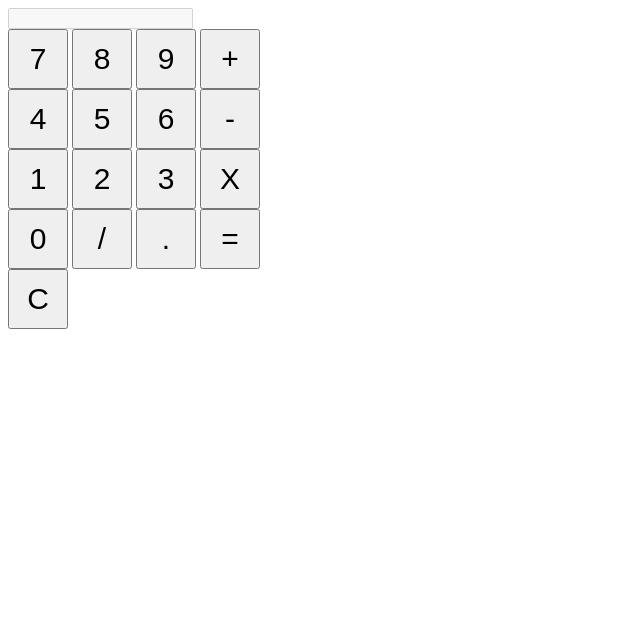
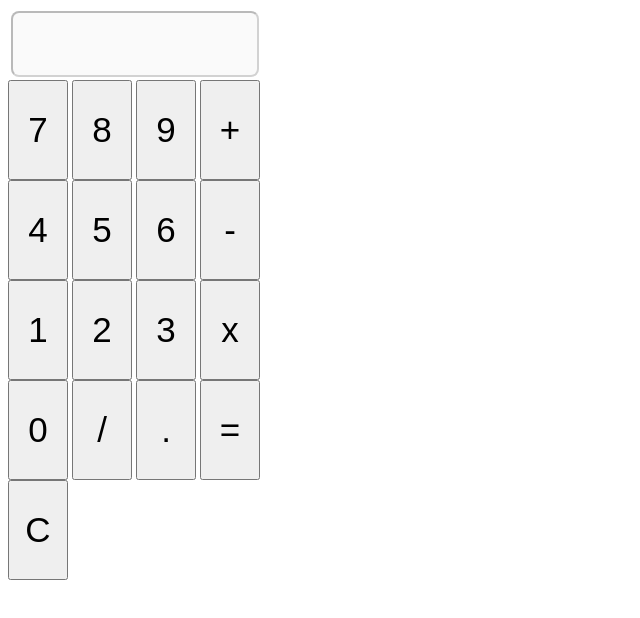
Before and after one commit to 87maza/calculator, a plain HTML site: page index.html in a window 1280 px wide. Shown: the whole page, without its empty margins (0-640 px from the left). Drawn offline with Linux system fonts and the light colour scheme.

Commit message:
screen size fix

```diff
--- a/css/style.css
+++ b/css/style.css
@@ -2,17 +2,17 @@ body{
 
 }
 
-.screen{
-	width: 254px;
+#screen{
+	width: 240px;
 	height: 60px;
 	text-align: right;
-	font-size: 40px;
+	font-size: 50px;
 	border-radius: 8px;
 	margin: 3px;
 }
 
 #button{
 	width: 60px;
-	height: 60px;
-	font-size: 30px;
+	height: 100px;
+	font-size: 35px;
 }
--- a/index.html
+++ b/index.html
@@ -25,7 +25,7 @@
 		<input type="button" id="button" value="1" onClick="printToScreen('1')">
 		<input type="button" id="button" value="2" onClick="printToScreen('2')">
 		<input type="button" id="button" value="3" onClick="printToScreen('3')">
-		<input type="button" id="button" value="X" onClick="mulitply()">
+		<input type="button" id="button" value="x" onClick="mulitply()">
 		<br>
 		<input type="button" id="button" value="0" onClick="printToScreen('0')">
 		<input type="button" id="button" value="/" onClick="divide()">
```
